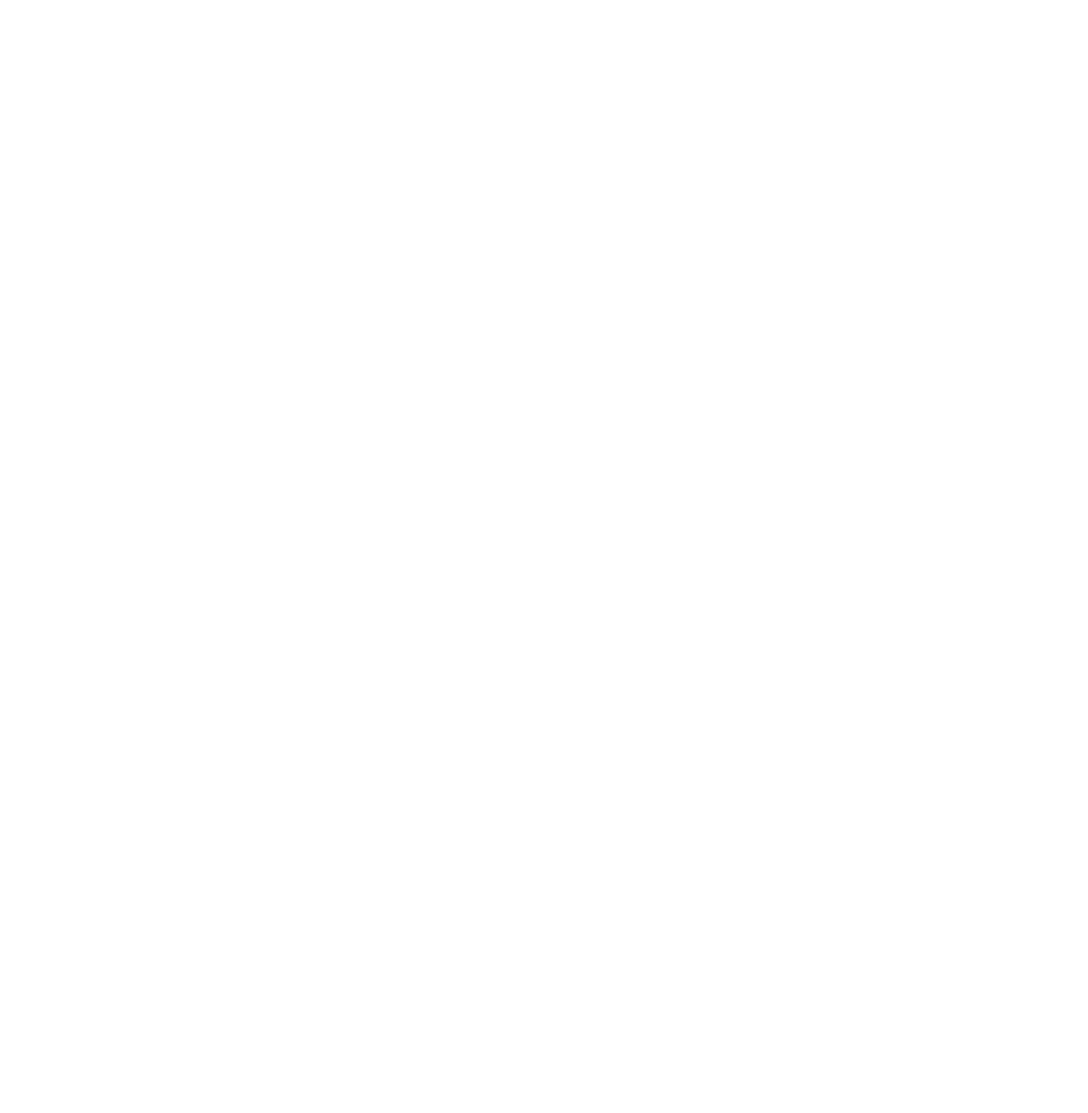
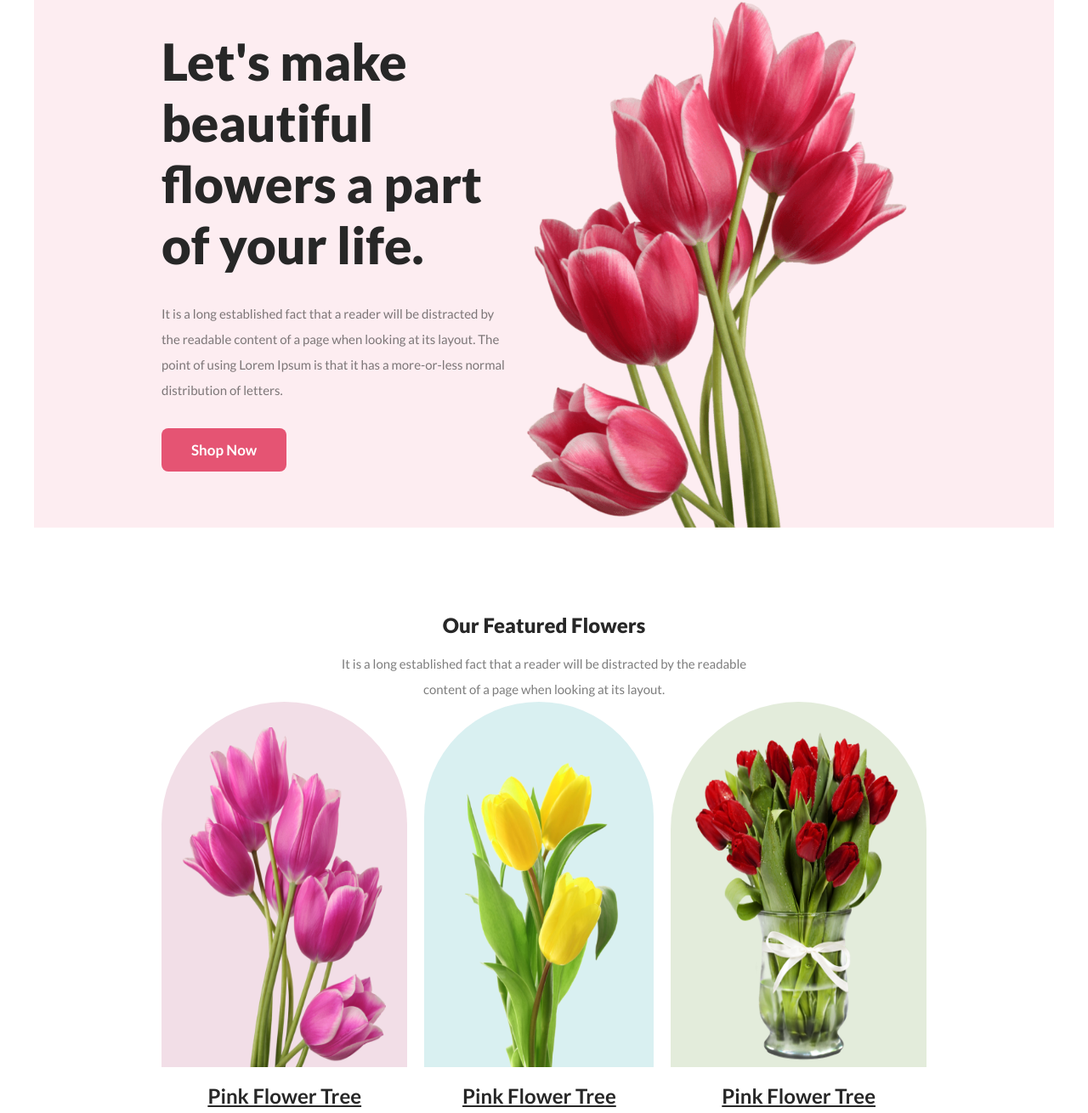
Before and after one commit to tisabbir/the-flower-shop, a plain HTML site: page index.html in a window 1280 px wide. Shown: the whole page at 85% size. Before the commit the page ends 800 px from the top, so only its background shows below. Drawn offline with Linux system fonts and the light colour scheme.

Commit message:
container file is added

```diff
--- a/index.html
+++ b/index.html
@@ -1,11 +1,64 @@
 <!DOCTYPE html>
 <html lang="en">
-<head>
-    <meta charset="UTF-8">
-    <meta name="viewport" content="width=device-width, initial-scale=1.0">
+  <head>
+    <meta charset="UTF-8" />
+    <meta name="viewport" content="width=device-width, initial-scale=1.0" />
+    <link rel="stylesheet" href="styles/style.css" />
     <title>The flower shop</title>
-</head>
-<body>
-
-</body>
+  </head>
+  <body>
+    <header class="container-box">
+      <div class="container banner">
+        <div class="banner-text">
+          <h1 class="banner-title">
+            Let's make beautiful flowers a part of your life.
+          </h1>
+          <p class="banner-description paras">
+            It is a long established fact that a reader will be distracted by
+            the readable content of a page when looking at its layout. The point
+            of using Lorem Ipsum is that it has a more-or-less normal
+            distribution of letters.
+          </p>
+          <button class="btn-primary">Shop Now</button>
+        </div>
+        <div class="banner-img">
+          <img src="Flower Asset/pngwing 10.png" alt="" />
+        </div>
+      </div>
+    </header>
+    <main class="container-box">
+      <section id="featured">
+        <div class="container">
+          <div class="section-heading">
+            <h2 class="section-title">Our Featured Flowers</h2>
+            <p class="paras">
+              It is a long established fact that a reader will be distracted by
+              the readable content of a page when looking at its layout.
+            </p>
+          </div>
+          <div class="section-content">
+            <div class="flower">
+              <div class="flower-img pink">
+                <img src="Flower Asset/pngwing 6.png" alt="" />
+              </div>
+              <p>Pink Flower Tree</p>
+            </div>
+            <div class="flower">
+              <div class="flower-img blue">
+                <img src="Flower Asset/pngwing 7.png" alt="" />
+              </div>
+              <p>Pink Flower Tree</p>
+            </div>
+            <div class="flower">
+              <div class="flower-img green">
+                <img src="Flower Asset/pngwing 8.png" alt="" />
+              </div>
+              <p>Pink Flower Tree</p>
+            </div>
+          </div>
+        </div>
+      </section>
+    </main>
+    <footer></footer>
+  </body>
 </html>
--- a/styles/style.css
+++ b/styles/style.css
@@ -0,0 +1,120 @@
+/* Common Shared Styles */
+
+@import url("https://fonts.googleapis.com/css2?family=Lato:ital,wght@0,400;0,700;0,900;1,400;1,700;1,900&display=swap");
+
+* {
+  margin: 0;
+  padding: 0;
+  font-family: "lato";
+}
+
+.paras {
+  color: rgba(39, 39, 39, 0.6);
+  font-size: 15px;
+  font-weight: 400;
+  line-height: 30px; /* 166.667% */
+}
+
+.btn-primary {
+  border-radius: 8px;
+  background: #e55473;
+  padding: 15px 35px;
+  align-items: flex-start;
+  gap: 10px;
+  border: none;
+
+  /* text */
+  color: #fff;
+  font-size: 17px;
+  font-weight: 600;
+}
+.btn-primary:hover {
+  background-color: lightcoral;
+}
+
+.section-heading {
+  max-width: 500px;
+  text-align: center;
+  margin: 0 auto;
+}
+
+.section-title {
+  color: #272727;
+  text-align: center;
+  font-size: 35 px;
+  font-weight: 800;
+  margin-bottom: 16px;
+}
+
+/* header styles */
+header {
+  background-color: rgba(229, 84, 115, 0.1);
+}
+.container {
+  width: 75%;
+  max-width: 75%;
+  margin: 0 auto;
+}
+.banner {
+  display: flex;
+  align-items: center;
+  justify-content: space-between;
+}
+.banner-text * {
+  margin-bottom: 30px;
+  max-width: 525px;
+}
+.banner-title {
+  color: #272727;
+  font-size: 60px;
+  font-weight: 800;
+}
+.banner-img img {
+  width: 100%;
+  vertical-align: middle;
+}
+
+/* feature section style */
+#featured {
+  padding: 100px 0;
+}
+.section-content {
+  display: flex;
+  justify-content: space-between;
+  gap: 20px;
+  align-items: end;
+}
+.flower-img img {
+  width: 100%;
+  height: 400px;
+}
+.flower-img {
+  background-color: #e55473;
+  border-radius: 300px 300px 0 0;
+  padding: 30px 25px 0;
+  display: flex;
+  align-items: flex-end;
+}
+.section-content .flower .pink {
+  background-color: rgba(167, 33, 98, 0.15);
+}
+.flower .blue {
+  background-color: rgba(5, 151, 160, 0.15);
+}
+.flower .green {
+  background-color: rgba(71, 125, 17, 0.15);
+}
+.section-content .flower p {
+  color: #272727;
+  text-align: center;
+  font-size: 24px;
+  font-weight: 700;
+  line-height: 35px;
+  text-decoration-line: underline;
+  margin-top: 16px;
+}
+
+.container-box {
+  max-width: 1200px;
+  margin: 0 auto;
+}
```
